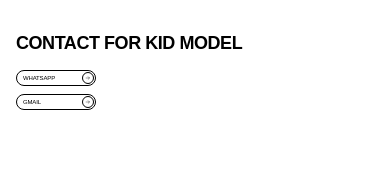
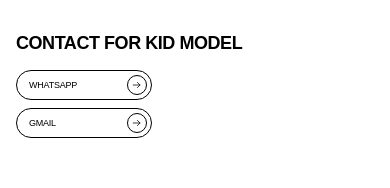
Before and after one commit to NgurahAp/glams, a React (Vite) app: page /kid-model in a window 390 px wide. Shown: the part 1618-1806 px from the top of the page. Built offline with nearby package versions, Linux system fonts and the light colour scheme.

Commit message:
fix(contact): restore Gmail pills and refine agency mobile UI

```diff
--- a/src/components/ContactPillLinks.tsx
+++ b/src/components/ContactPillLinks.tsx
@@ -8,10 +8,17 @@
 type ContactPillLinksProps = {
   links: ContactPillLink[];
   desktopVariant?: "default" | "compact";
+  mobileVariant?: "default" | "large";
 };
 
 const baseLinkClasses =
-  "flex w-20 items-center justify-between overflow-hidden whitespace-nowrap rounded-full border border-black py-px pl-1.5 pr-px text-[6px] font-normal leading-none tracking-tight text-black transition-[width] duration-300 ease-[cubic-bezier(0.22,1,0.36,1)] hover:w-[5.5rem] focus-visible:w-[5.5rem]";
+  "flex items-center justify-between overflow-hidden whitespace-nowrap rounded-full border border-black font-normal leading-none tracking-tight text-black transition-[width] duration-300 ease-[cubic-bezier(0.22,1,0.36,1)]";
+
+const defaultMobileClasses =
+  "w-20 py-px pl-1.5 pr-px text-[6px] hover:w-[5.5rem] focus-visible:w-[5.5rem]";
+
+const largeMobileClasses =
+  "w-[8.5rem] py-1 pl-3 pr-1 text-[9px] hover:w-[10rem] focus-visible:w-[10rem]";
 
 const defaultDesktopClasses =
   "lg:w-[13rem] lg:py-1.5 lg:pl-4 lg:pr-1 lg:text-sm lg:hover:w-[15rem] lg:focus-visible:w-[15rem]";
@@ -22,11 +29,19 @@
 export default function ContactPillLinks({
   links,
   desktopVariant = "default",
+  mobileVariant = "default",
 }: ContactPillLinksProps) {
+  const mobileClasses =
+    mobileVariant === "large" ? largeMobileClasses : defaultMobileClasses;
+
   const desktopClasses =
     desktopVariant === "compact"
       ? compactDesktopClasses
       : defaultDesktopClasses;
+
+  const circleMobileClasses = mobileVariant === "large" ? "size-5" : "size-3";
+  const arrowMobileClasses =
+    mobileVariant === "large" ? "size-3" : "size-1.5";
 
   const circleDesktopClasses =
     desktopVariant === "compact" ? "lg:size-5" : "lg:size-6";
@@ -40,16 +55,16 @@
       aria-label={link.ariaLabel}
       target={link.openInNewTab ? "_blank" : undefined}
       rel={link.openInNewTab ? "noopener noreferrer" : undefined}
-      className={`${baseLinkClasses} ${desktopClasses}`}
+      className={`${baseLinkClasses} ${mobileClasses} ${desktopClasses}`}
     >
       <span>{link.label}</span>
       <span
-        className={`flex size-3 shrink-0 items-center justify-center rounded-full border border-current lg:mr-0.5 ${circleDesktopClasses}`}
+        className={`flex shrink-0 items-center justify-center rounded-full border border-current lg:mr-0.5 ${circleMobileClasses} ${circleDesktopClasses}`}
       >
         <svg
           viewBox="0 0 16 16"
           aria-hidden="true"
-          className={`size-1.5 ${arrowDesktopClasses}`}
+          className={`${arrowMobileClasses} ${arrowDesktopClasses}`}
           fill="none"
         >
           <path
--- a/src/components/Navbar.tsx
+++ b/src/components/Navbar.tsx
@@ -24,6 +24,7 @@
   "/",
   "/about",
   "/photoshoot",
+  "/agency-model",
   "/baby-model",
   "/kid-model",
   "/adult-model",
--- a/src/pages/GlamsAgency/babyAgency.tsx
+++ b/src/pages/GlamsAgency/babyAgency.tsx
@@ -330,6 +330,7 @@
           viewport={{ once: true }}
         >
           <ContactPillLinks
+            mobileVariant="large"
             links={[
               {
                 label: "WHATSAPP",
--- a/src/pages/Photoshoot/AdultModel.tsx
+++ b/src/pages/Photoshoot/AdultModel.tsx
@@ -316,6 +316,7 @@
             viewport={{ once: true }}
           >
             <ContactPillLinks
+              mobileVariant="large"
               links={[
                 {
                   label: "WHATSAPP",
--- a/src/pages/Photoshoot/BabyModel.tsx
+++ b/src/pages/Photoshoot/BabyModel.tsx
@@ -316,6 +316,7 @@
             viewport={{ once: true }}
           >
             <ContactPillLinks
+              mobileVariant="large"
               links={[
                 {
                   label: "WHATSAPP",
--- a/src/pages/Photoshoot/KidModel.tsx
+++ b/src/pages/Photoshoot/KidModel.tsx
@@ -316,6 +316,7 @@
             viewport={{ once: true }}
           >
             <ContactPillLinks
+              mobileVariant="large"
               links={[
                 {
                   label: "WHATSAPP",
```
